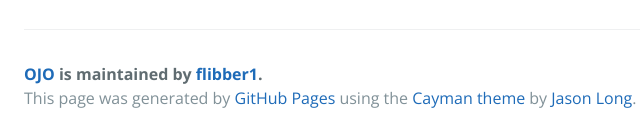
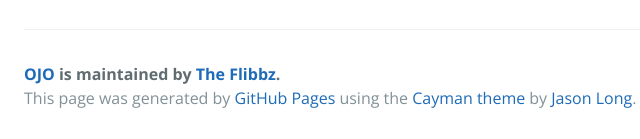
Before and after one commit to flibber1/OJO, a plain HTML site: page index.html in a window 1280 px wide. Shown: the part 1264-1403 px from the top of the page, 200-840 px from the left. Drawn offline with nearby package versions, Linux system fonts and the light colour scheme.

Commit message:
Update index.html

```diff
--- a/index.html
+++ b/index.html
@@ -45,7 +45,7 @@
 <p>Having trouble with Pages? Check out our <a href="https://help.github.com/pages">documentation</a> or <a href="https://github.com/contact">contact support</a> and we’ll help you sort it out.</p>
 
       <footer class="site-footer">
-        <span class="site-footer-owner"><a href="https://github.com/flibber1/OjO">OJO</a> is maintained by <a href="https://github.com/flibber1">flibber1</a>.</span>
+        <span class="site-footer-owner"><a href="https://github.com/flibber1/OjO">OJO</a> is maintained by <a href="https://github.com/flibber1">The Flibbz</a>.</span>
 
         <span class="site-footer-credits">This page was generated by <a href="https://pages.github.com">GitHub Pages</a> using the <a href="https://github.com/jasonlong/cayman-theme">Cayman theme</a> by <a href="https://twitter.com/jasonlong">Jason Long</a>.</span>
       </footer>
```
